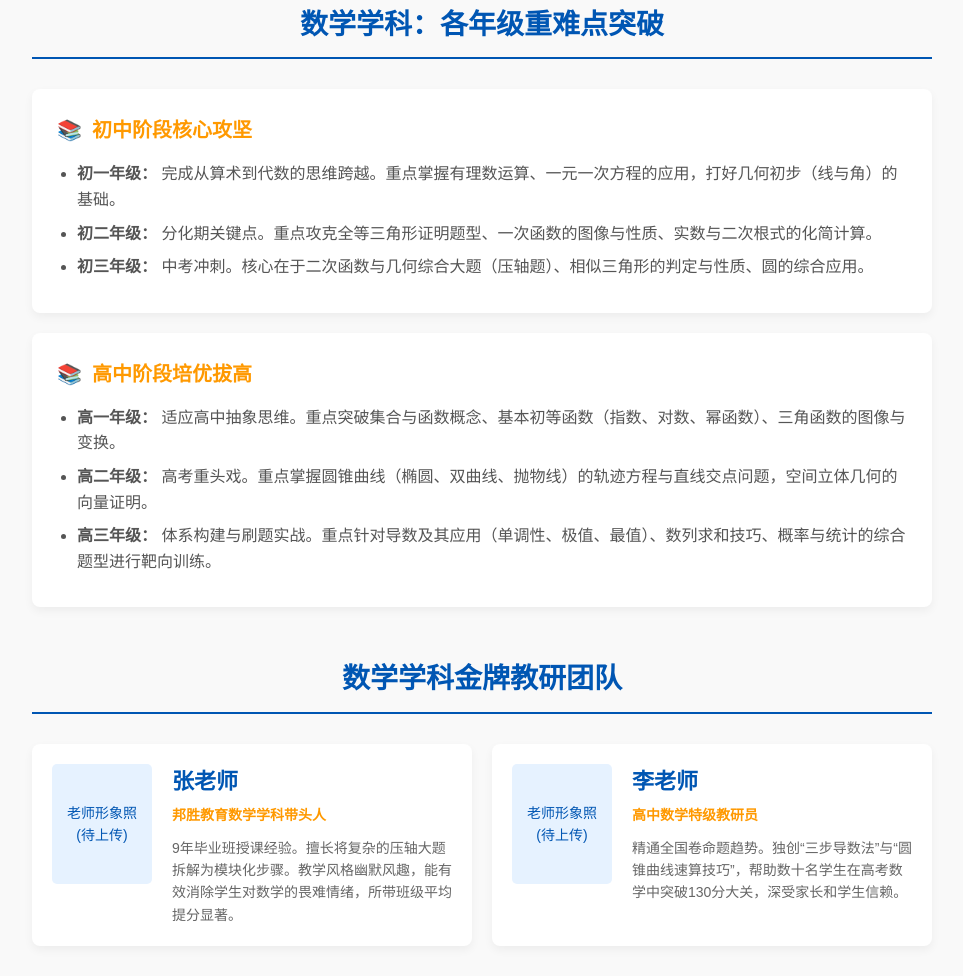
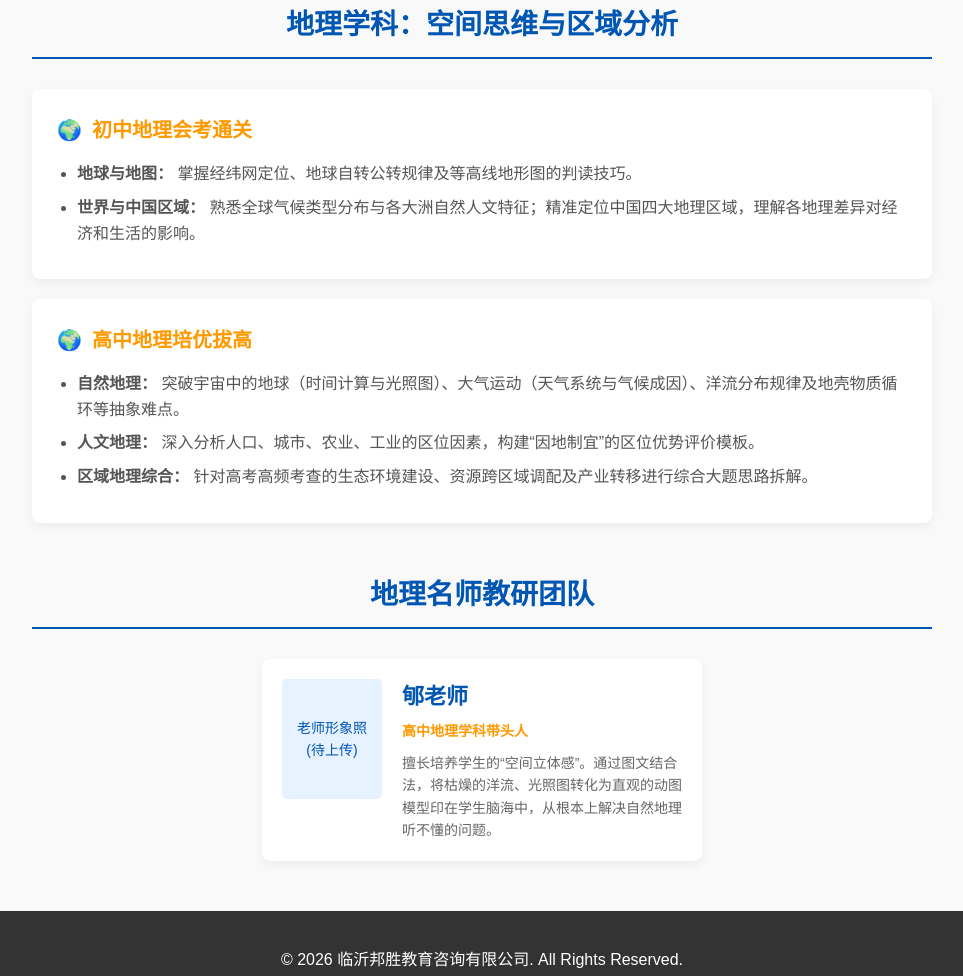
Before and after one commit to TZX7758521/bangsheng-edu, a plain HTML site: page geography.html in a window 1280 px wide. Shown: the part 207-1183 px from the top of the page, without its empty margins (158-1121 px from the left). Drawn offline with Linux system fonts and the light colour scheme.

Commit message:
Update title and content for geography subject

```diff
--- a/geography.html
+++ b/geography.html
@@ -3,28 +3,20 @@
 <head>
     <meta charset="UTF-8">
     <meta name="viewport" content="width=device-width, initial-scale=1.0">
-    <title>数学学科辅导 - 邦胜教育</title>
+    <title>地理学科辅导 - 邦胜教育</title>
     <style>
         body { margin: 0; font-family: 'Microsoft YaHei', sans-serif; color: #333; line-height: 1.6; background-color: #f9f9f9; }
-
-        /* 保持与首页一致的居中头部 */
         header { background-color: #0056b3; color: white; padding: 30px 0; display: flex; flex-direction: column; align-items: center; }
         header h1 { margin: 0 0 10px 0; font-size: 40px; letter-spacing: 4px; }
         .back-link { color: #cce5ff; text-decoration: none; font-size: 16px; margin-top: 10px; }
         .back-link:hover { text-decoration: underline; color: white; }
-
-        /* 内容区通用容器 */
         .container { max-width: 900px; margin: 40px auto; padding: 0 20px; }
         .section-title { color: #0056b3; font-size: 28px; border-bottom: 2px solid #0056b3; padding-bottom: 10px; margin-bottom: 30px; text-align: center; }
-
-        /* 知识点卡片排版 */
         .knowledge-card { background: white; padding: 25px; border-radius: 8px; box-shadow: 0 4px 10px rgba(0,0,0,0.05); margin-bottom: 20px; }
         .grade-title { font-size: 20px; color: #ff9900; font-weight: bold; margin-top: 0; margin-bottom: 15px; display: flex; align-items: center; }
-        .grade-title::before { content: "📚"; margin-right: 10px; }
+        .grade-title::before { content: "🌍"; margin-right: 10px; }
         .knowledge-list { margin: 0; padding-left: 20px; color: #555; }
         .knowledge-list li { margin-bottom: 8px; }
-
-        /* 名师资料卡片排版 */
         .teachers-grid { display: flex; gap: 20px; flex-wrap: wrap; justify-content: center; }
         .teacher-card { background: white; width: 400px; display: flex; padding: 20px; border-radius: 8px; box-shadow: 0 4px 10px rgba(0,0,0,0.05); }
         .teacher-photo { width: 100px; height: 120px; background-color: #e6f2ff; border-radius: 5px; display: flex; align-items: center; justify-content: center; color: #0056b3; font-size: 14px; text-align: center; flex-shrink: 0; }
@@ -32,68 +24,45 @@
         .teacher-name { font-size: 22px; font-weight: bold; color: #0056b3; margin: 0 0 5px 0; }
         .teacher-title { font-size: 14px; color: #ff9900; margin: 0 0 10px 0; font-weight: bold; }
         .teacher-desc { font-size: 14px; color: #666; margin: 0; }
-
         footer { background-color: #333; color: white; text-align: center; padding: 20px; margin-top: 50px; }
     </style>
 </head>
 <body>
-
     <header>
         <h1>邦胜教育</h1>
         <a href="index.html" class="back-link">← 返回首页</a>
     </header>
 
     <div class="container">
-        <!-- 第一部分：重点知识解析 -->
-        <h2 class="section-title">数学学科：各年级重难点突破</h2>
-
+        <h2 class="section-title">地理学科：空间思维与区域分析</h2>
         <div class="knowledge-card">
-            <h3 class="grade-title">初中阶段核心攻坚</h3>
+            <h3 class="grade-title">初中地理会考通关</h3>
             <ul class="knowledge-list">
-                <li><strong>初一年级：</strong> 完成从算术到代数的思维跨越。重点掌握有理数运算、一元一次方程的应用，打好几何初步（线与角）的基础。</li>
-                <li><strong>初二年级：</strong> 分化期关键点。重点攻克全等三角形证明题型、一次函数的图像与性质、实数与二次根式的化简计算。</li>
-                <li><strong>初三年级：</strong> 中考冲刺。核心在于二次函数与几何综合大题（压轴题）、相似三角形的判定与性质、圆的综合应用。</li>
+                <li><strong>地球与地图：</strong> 掌握经纬网定位、地球自转公转规律及等高线地形图的判读技巧。</li>
+                <li><strong>世界与中国区域：</strong> 熟悉全球气候类型分布与各大洲自然人文特征；精准定位中国四大地理区域，理解各地理差异对经济和生活的影响。</li>
+            </ul>
+        </div>
+        <div class="knowledge-card">
+            <h3 class="grade-title">高中地理培优拔高</h3>
+            <ul class="knowledge-list">
+                <li><strong>自然地理：</strong> 突破宇宙中的地球（时间计算与光照图）、大气运动（天气系统与气候成因）、洋流分布规律及地壳物质循环等抽象难点。</li>
+                <li><strong>人文地理：</strong> 深入分析人口、城市、农业、工业的区位因素，构建“因地制宜”的区位优势评价模板。</li>
+                <li><strong>区域地理综合：</strong> 针对高考高频考查的生态环境建设、资源跨区域调配及产业转移进行综合大题思路拆解。</li>
             </ul>
         </div>
 
-        <div class="knowledge-card">
-            <h3 class="grade-title">高中阶段培优拔高</h3>
-            <ul class="knowledge-list">
-                <li><strong>高一年级：</strong> 适应高中抽象思维。重点突破集合与函数概念、基本初等函数（指数、对数、幂函数）、三角函数的图像与变换。</li>
-                <li><strong>高二年级：</strong> 高考重头戏。重点掌握圆锥曲线（椭圆、双曲线、抛物线）的轨迹方程与直线交点问题，空间立体几何的向量证明。</li>
-                <li><strong>高三年级：</strong> 体系构建与刷题实战。重点针对导数及其应用（单调性、极值、最值）、数列求和技巧、概率与统计的综合题型进行靶向训练。</li>
-            </ul>
-        </div>
-
-        <!-- 第二部分：优秀名师展示 -->
-        <h2 class="section-title" style="margin-top: 50px;">数学学科金牌教研团队</h2>
-
+        <h2 class="section-title" style="margin-top: 50px;">地理名师教研团队</h2>
         <div class="teachers-grid">
-            <!-- 老师A -->
             <div class="teacher-card">
                 <div class="teacher-photo">老师形象照<br>(待上传)</div>
                 <div class="teacher-info">
-                    <h3 class="teacher-name">张老师</h3>
-                    <p class="teacher-title">邦胜教育数学学科带头人</p>
-                    <p class="teacher-desc">9年毕业班授课经验。擅长将复杂的压轴大题拆解为模块化步骤。教学风格幽默风趣，能有效消除学生对数学的畏难情绪，所带班级平均提分显著。</p>
-                </div>
-            </div>
-
-            <!-- 老师B -->
-            <div class="teacher-card">
-                <div class="teacher-photo">老师形象照<br>(待上传)</div>
-                <div class="teacher-info">
-                    <h3 class="teacher-name">李老师</h3>
-                    <p class="teacher-title">高中数学特级教研员</p>
-                    <p class="teacher-desc">精通全国卷命题趋势。独创“三步导数法”与“圆锥曲线速算技巧”，帮助数十名学生在高考数学中突破130分大关，深受家长和学生信赖。</p>
+                    <h3 class="teacher-name">郇老师</h3>
+                    <p class="teacher-title">高中地理学科带头人</p>
+                    <p class="teacher-desc">擅长培养学生的“空间立体感”。通过图文结合法，将枯燥的洋流、光照图转化为直观的动图模型印在学生脑海中，从根本上解决自然地理听不懂的问题。</p>
                 </div>
             </div>
         </div>
     </div>
-
-    <footer>
-        <p>&copy; 2026 临沂邦胜教育咨询有限公司. All Rights Reserved.</p>
-    </footer>
-
+    <footer><p>&copy; 2026 临沂邦胜教育咨询有限公司. All Rights Reserved.</p></footer>
 </body>
 </html>
```
